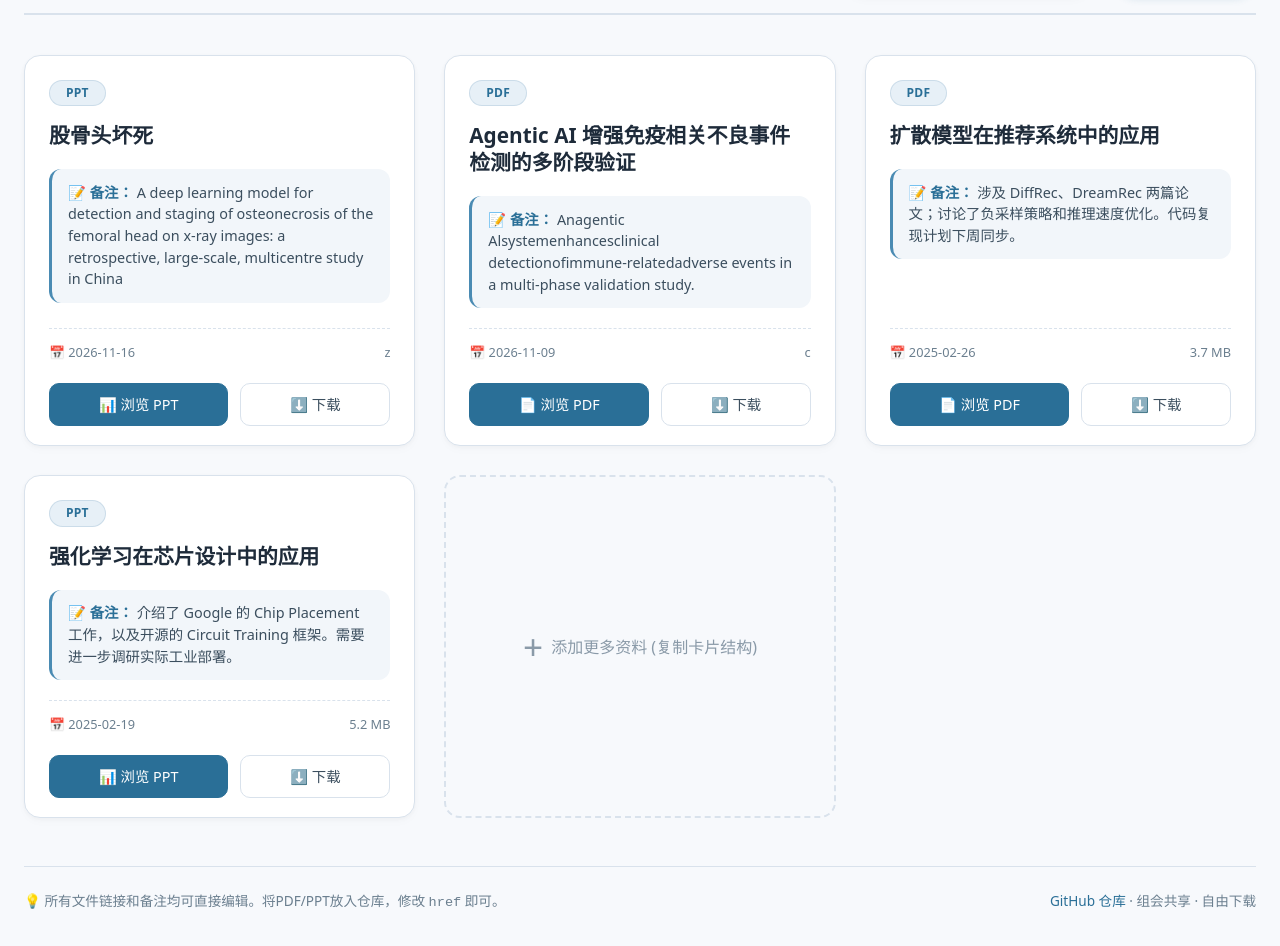
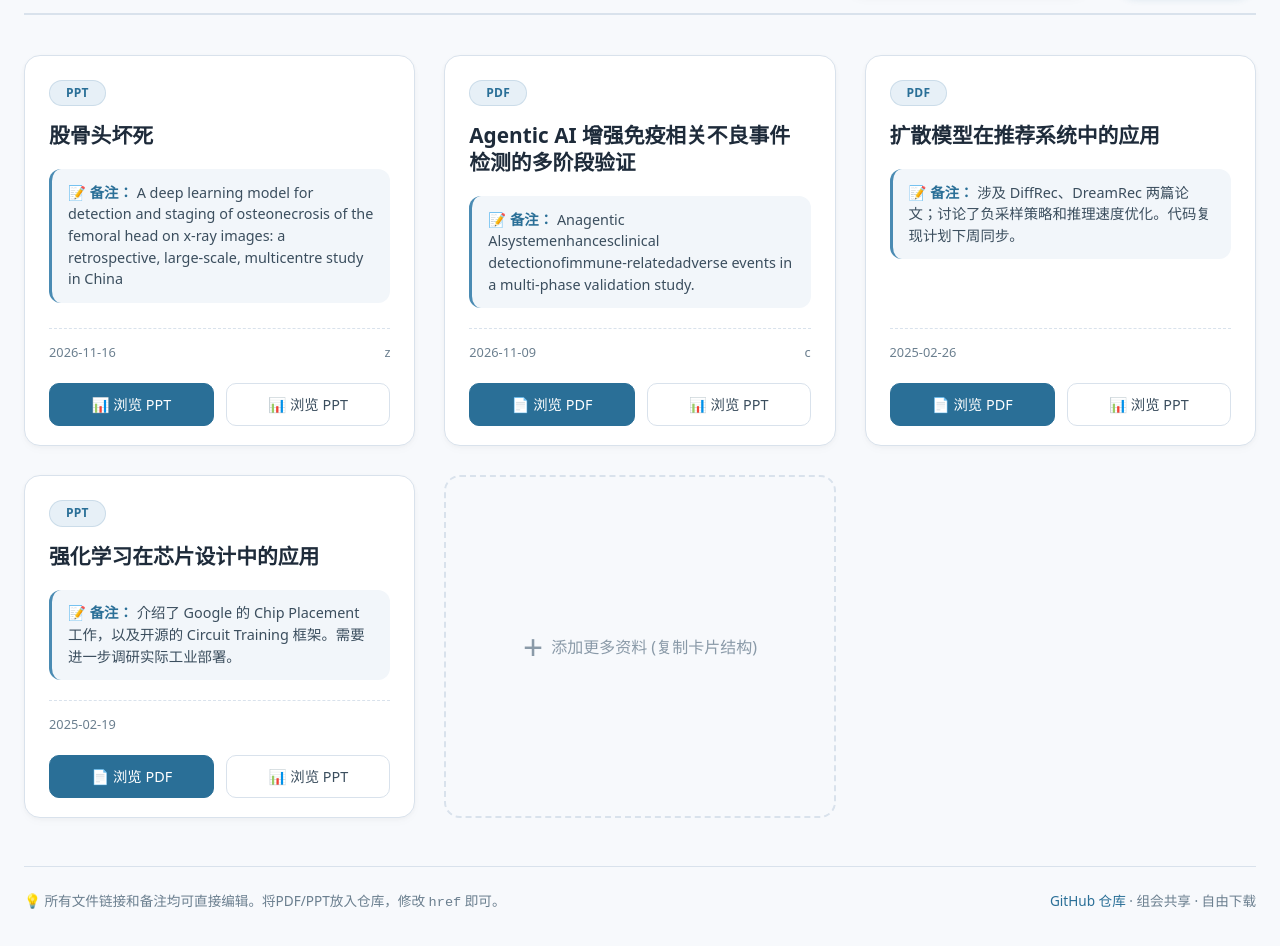
Before and after one commit to Suyinhui/hyq, a plain HTML site: page index.html in a window 1280 px wide. Shown: the part 108-1054 px from the top of the page. Drawn offline with Linux system fonts and the light colour scheme.

Commit message:
Update index.html

```diff
--- a/index.html
+++ b/index.html
@@ -3,7 +3,7 @@
 <head>
   <meta charset="UTF-8">
   <meta name="viewport" content="width=device-width, initial-scale=1.0">
-  <title>组会资料 · 共享站</title>
+  <title>资料站</title>
   <!-- 使用简洁的字体与设计，方便扩展，完全静态，适配GitHub Pages -->
   <style>
     /* 全局重置与变量 —— 易扩展的主题色 */
@@ -363,7 +363,7 @@
     <header class="site-header">
       <div class="title-section">
         <h1>
-          📚 组会资料库
+          📚 资料库
           <span>v1.0</span>
         </h1>
         <div class="subhead">PDF · PPT · 备注 · 一键下载/预览</div>
@@ -391,13 +391,13 @@
           <strong>📝 备注：</strong> A deep learning model for detection and staging of osteonecrosis of the femoral head on x-ray images: a retrospective, large-scale, multicentre study in China
         </div>
         <div class="file-meta">
-          <span>📅 2026-11-16</span>
+          <span>2026-11-16</span>
           <span>z</span>
         </div>
         <div class="card-actions">
           <!-- 请将 href 替换为你的实际文件链接 (如 github pages 上的 pdf 路径) -->
           <a href="files/Wei 等 - 2026 - A deep learning model for detection and staging of osteonecrosis of the femoral head on x-ray images.pdf" class="btn btn-primary" target="_blank" rel="noopener">📊 浏览 PPT</a>
-          <a href="#" class="btn btn-outline" download>⬇️ 下载</a>
+          <a href="#" class="btn btn-outline" download>📊 浏览 PPT</a>
         </div>
       </div>
 
@@ -410,13 +410,13 @@
           <strong>📝 备注：</strong> Anagentic Alsystemenhancesclinical detectionofimmune-relatedadverse events in a multi-phase validation study.
         </div>
         <div class="file-meta">
-          <span>📅 2026-11-09</span>
+          <span>2026-11-09</span>
           <span>c</span>
         </div>
         <div class="card-actions">
           <!-- 请将 href 替换为你的实际文件链接 (如 github pages 上的 pdf 路径) -->
           <a href="#" class="btn btn-primary" target="_blank" rel="noopener">📄 浏览 PDF</a>
-          <a href="#" class="btn btn-outline" download>⬇️ 下载</a>
+          <a href="#" class="btn btn-outline" download>📊 浏览 PPT</a>
         </div>
       </div>
 
@@ -428,12 +428,12 @@
           <strong>📝 备注：</strong> 涉及 DiffRec、DreamRec 两篇论文；讨论了负采样策略和推理速度优化。代码复现计划下周同步。
         </div>
         <div class="file-meta">
-          <span>📅 2025-02-26</span>
-          <span>3.7 MB</span>
+          <span>2025-02-26</span>
+          <span></span>
         </div>
         <div class="card-actions">
           <a href="#" class="btn btn-primary" target="_blank" rel="noopener">📄 浏览 PDF</a>
-          <a href="#" class="btn btn-outline" download>⬇️ 下载</a>
+          <a href="#" class="btn btn-outline" download>📊 浏览 PPT</a>
         </div>
       </div>
 
@@ -445,12 +445,12 @@
           <strong>📝 备注：</strong> 介绍了 Google 的 Chip Placement 工作，以及开源的 Circuit Training 框架。需要进一步调研实际工业部署。
         </div>
         <div class="file-meta">
-          <span>📅 2025-02-19</span>
-          <span>5.2 MB</span>
+          <span>2025-02-19</span>
+          <span></span>
         </div>
         <div class="card-actions">
-          <a href="#" class="btn btn-primary" target="_blank" rel="noopener">📊 浏览 PPT</a>
-          <a href="#" class="btn btn-outline" download>⬇️ 下载</a>
+          <a href="#" class="btn btn-primary" target="_blank" rel="noopener">📄 浏览 PDF</a>
+          <a href="#" class="btn btn-outline" download>📊 浏览 PPT</a>
         </div>
       </div>
 
```
